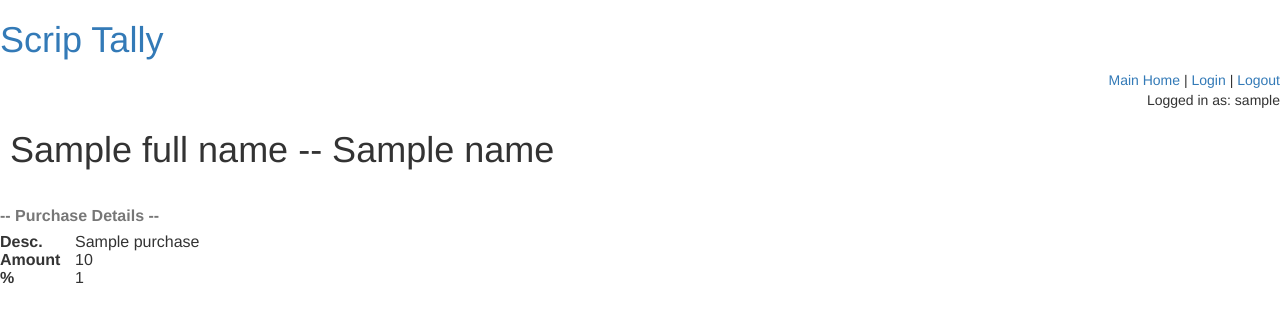
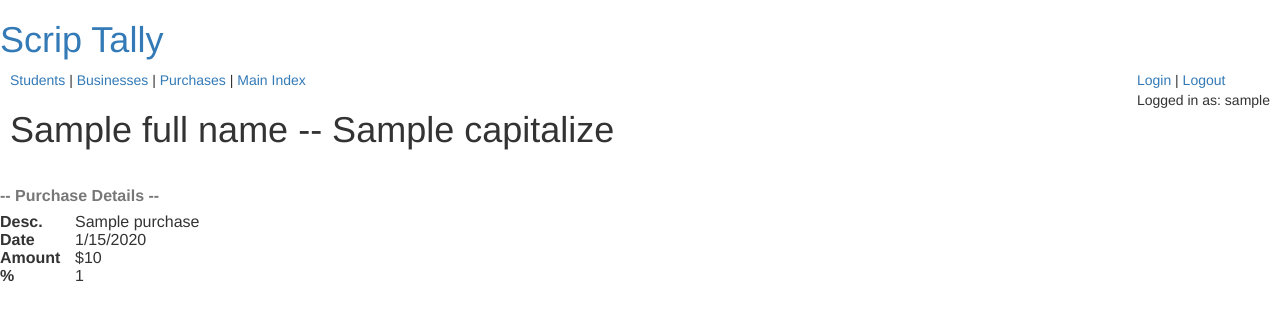
Before and after one commit to jaemk/scriptrack, a Django app: template tally/templates/tally/purchase_detail.html in a window 1280 px wide. Shown: the top 322 px of the page. Run offline with Django 3.2, Linux system fonts and the light colour scheme; the template is opened without the code that fills it: most values are stand-ins (such as "Sample title", 1, 10 or a date in 2020); some libraries are stand-ins or nearby versions.

Commit message:
update views add new business detail template

```diff
--- a/tally/templates/tally/base.html
+++ b/tally/templates/tally/base.html
@@ -11,18 +11,22 @@
         <div>
             <h1><a href="/tally/">Scrip Tally</a></h1>
         </div>
-        <div align='right'>
-            <a href='/'>Main Home </a> |
+        <div>
+            <p style='text-align:left; margin-left:10px; margin-right:10px'>
+            <a href='/tally/students/'>Students </a> |
+            <a href='/tally/businesses/'> Businesses </a> |
+            <a href='/tally/purchases/'> Purchases </a> |
+            <a href='/'> Main Index </a>
+                <span style='float:right'>
                     <a href='/accounts/login?next=/tally/'> Login </a> |
                     <a href='/accounts/logout'> Logout</a>
-        </div>
-        <div>
-            <p align='right'>
+                    <br/>
                     {% if username  %}
                         Logged in as: {{ username }}
                     {% else %}
                         Not logged in
                     {% endif %}
+                </span>
             </p>
             {% if error_message %}<p><strong>{{ error_message }}</strong></p>{% endif %}
 
--- a/tally/templates/tally/purchase_detail.html
+++ b/tally/templates/tally/purchase_detail.html
@@ -2,7 +2,7 @@
 
 {% block content %}
 <h1 style="margin-left:10px">
-    {{ purchase.student.full_name.title }} -- {{ purchase.business.name.title }} </h1>
+    {{ purchase.student.full_name.title }} -- {{ purchase.business.name.capitalize }} </h1>
 
 <br/>
 <table class="center-table">
@@ -10,7 +10,8 @@
     <col width='300'>
     <caption><strong> -- Purchase Details -- </strong></caption>
     <tr><th>Desc.</th><td>{{ purchase }}</td></tr>
-    <tr><th>Amount</th><td>{{ purchase.amount }}</td></tr>
+    <tr><th>Date</th><td>{{ purchase.purchase_date.month }}/{{purchase.purchase_date.day}}/{{purchase.purchase_date.year }}</td></tr>
+    <tr><th>Amount</th><td>${{ purchase.amount }}</td></tr>
     <tr><th>%</th><td>{{ percentage }}</td></tr>
 </table>
 
```
Also changed, not shown: tally/templates/tally/business_detail.html (added, +9 -0 lines), tally/views.py (+8 -6 lines). Lines whose indentation alone changed are shown as unchanged.
